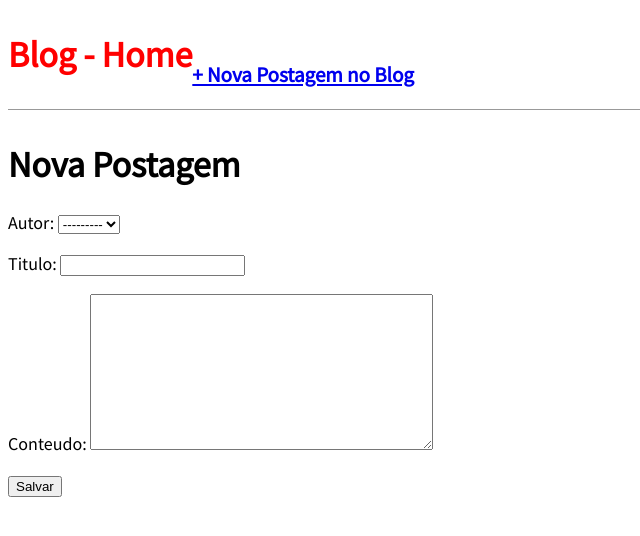
After one commit to juan9000/curso-udemy, a Django app: page /post/new/ in a window 1280 px wide. The commit adds this page. Shown: the top 536 px of the page, without its empty margins (0-640 px from the left). Run offline with Django 3.2, Linux system fonts and the light colour scheme; data comes from the database, SQL or seed files in the repository; both versions use the stored data as it was after the commit.

Commit message:
UpdateView

```diff
--- a/blog/models.py
+++ b/blog/models.py
@@ -36,6 +36,9 @@ class Post(models.Model):
     def get_absolute_url(self):
         return reverse('post_detail',args=[self.slug])
 
+    def get_absolute_url_update(self):
+        return reverse('post_edit',args=[self.pk])
+
     class Meta:
         ordering = ('-publicado',)
 
--- a/blog/templates/blog/post_detail.html
+++ b/blog/templates/blog/post_detail.html
@@ -2,7 +2,8 @@
 {% block title %} Blog - Detalhe {% endblock title %}
 {% block content %}
     <div class="post-entry">
-        <h2>{{ custom.titulo }}</h2>
-        <p>{{ custom.conteudo }} </p>
+        <h2>{{ object.titulo }}</h2>
+        <p>{{ object.conteudo }} </p>
     </div>
+    <a href="{{ object.get_absolute_url_update }}">+ Editar postagem do Blog</a>
 {% endblock content %}
--- /dev/null
+++ b/blog/templates/blog/post_new.html
@@ -0,0 +1,9 @@
+{% extends 'base.html' %}
+{% block title %} Blog - Nova Postagem {% endblock title %}
+{% block content %}
+    <h1>Nova Postagem</h1>
+    <form action="" method="post">{% csrf_token %}
+    {{form.as_p}}
+    <input type="submit" value="Salvar">
+    </form>
+{% endblock content %}
--- a/blog/urls.py
+++ b/blog/urls.py
@@ -4,5 +4,7 @@ from . import views
 
 urlpatterns =[
     path('', views.BlogListView.as_view(),name='home'),
+    path('post/new/', views.BlogCreateView.as_view(),name='post_new'),
     path('post/<slug:slug>/', views.BlogDetailView.as_view(),name='post_detail'),
+    path('post/<int:pk>/edit', views.BlogUpdateView.as_view(),name='post_edit'),
 ]
--- a/blog/views.py
+++ b/blog/views.py
@@ -1,5 +1,6 @@
 from django.shortcuts import render
-from django.views.generic import ListView, DetailView
+from django.views.generic import ListView,DetailView,UpdateView
+from django.views.generic import CreateView
 from . models import Post
 
 # Create your views here.
@@ -11,4 +12,32 @@ class BlogListView(ListView):
 class BlogDetailView(DetailView):
     model = Post
     template_name = 'blog/post_detail.html'
-    context_object_name = 'custom'
+    #context_object_name = 'custom'
+
+class BlogCreateView(CreateView):
+    model = Post
+    template_name = 'blog/post_new.html'
+    fields = ('autor','titulo','conteudo')
+
+class BlogUpdateView(UpdateView):
+    model = Post
+    template_name = 'blog/post_edit.html'
+    fields = ('titulo','conteudo')
+
+"""
+STATUS = (
+        ('rascunho','Rascunho'),
+        ('publicado','Publicado'),
+    )
+    titulo = models.CharField(max_length=250)
+    slug = models.SlugField(max_length = 250)
+    autor = models.ForeignKey(User,
+    on_delete=models.CASCADE)
+    conteudo = models.TextField()
+    publicado = models.DateTimeField(default=timezone.now)
+    criado = models.DateTimeField(auto_now_add=True)
+    alterado = models.DateTimeField(auto_now=True)
+    status = models.CharField(max_length=10,
+    choices=STATUS,
+    default='rascunho')
+"""
--- a/templates/base.html
+++ b/templates/base.html
@@ -8,8 +8,13 @@
         <title>{% block title %} {% endblock title %}</title>
     </head>
     <body>
-        <header>
-            <h1><a href="/">Blog - Home</a></h1>
+        <header class="nav-left">
+            <div>
+                <h1><a href="/">Blog - Home</a></h1>
+            </div>
+            <div class="nav-right">
+                <h3><a href="{% url 'post_new' %}">+ Nova Postagem no Blog</a></h3>
+            </div>
         </header>
         <div class="container">
             {% block content %} {% endblock content %}
```
Also changed, not shown: blog/templates/blog/post_edit.html (added, +9 -0 lines), db.sqlite3.
